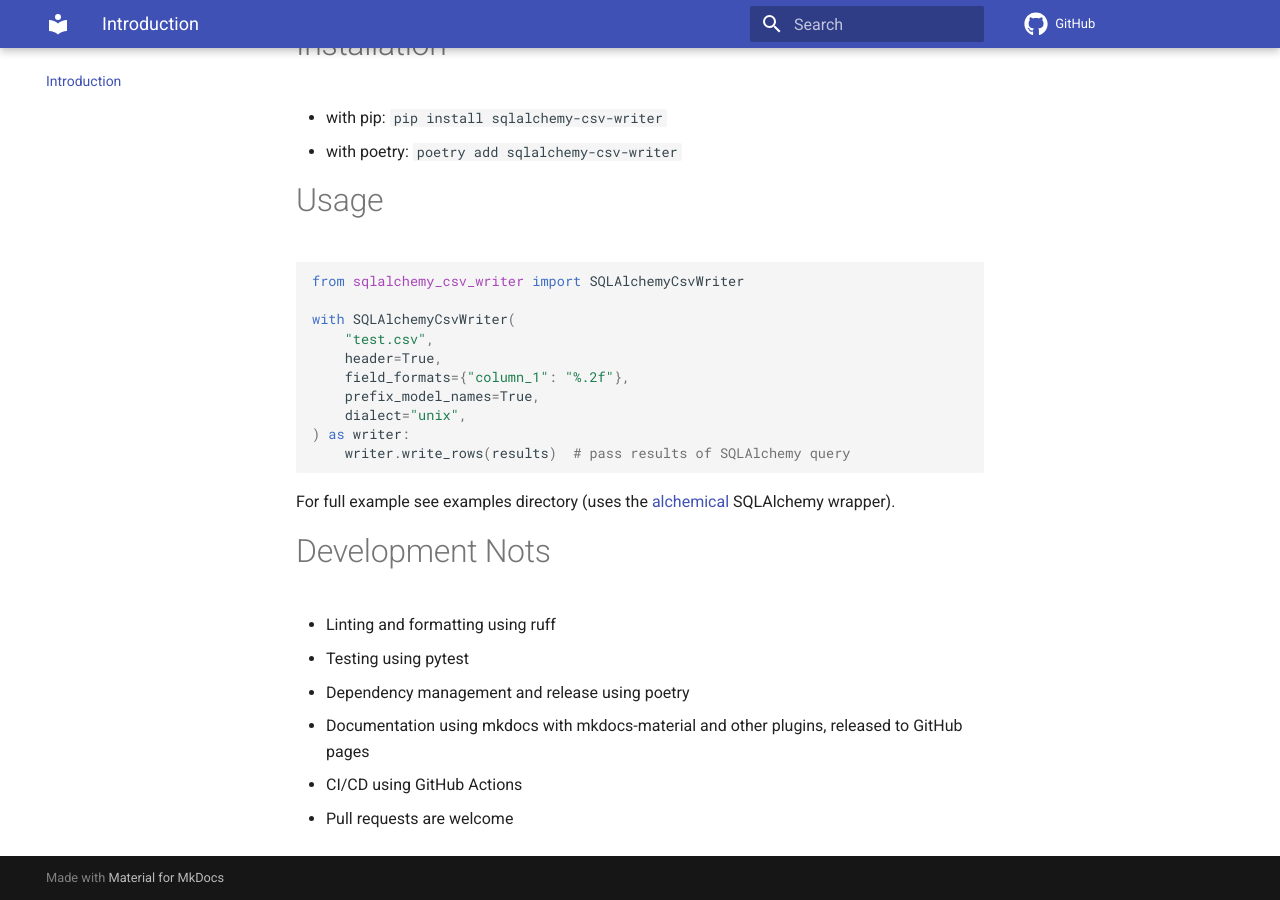
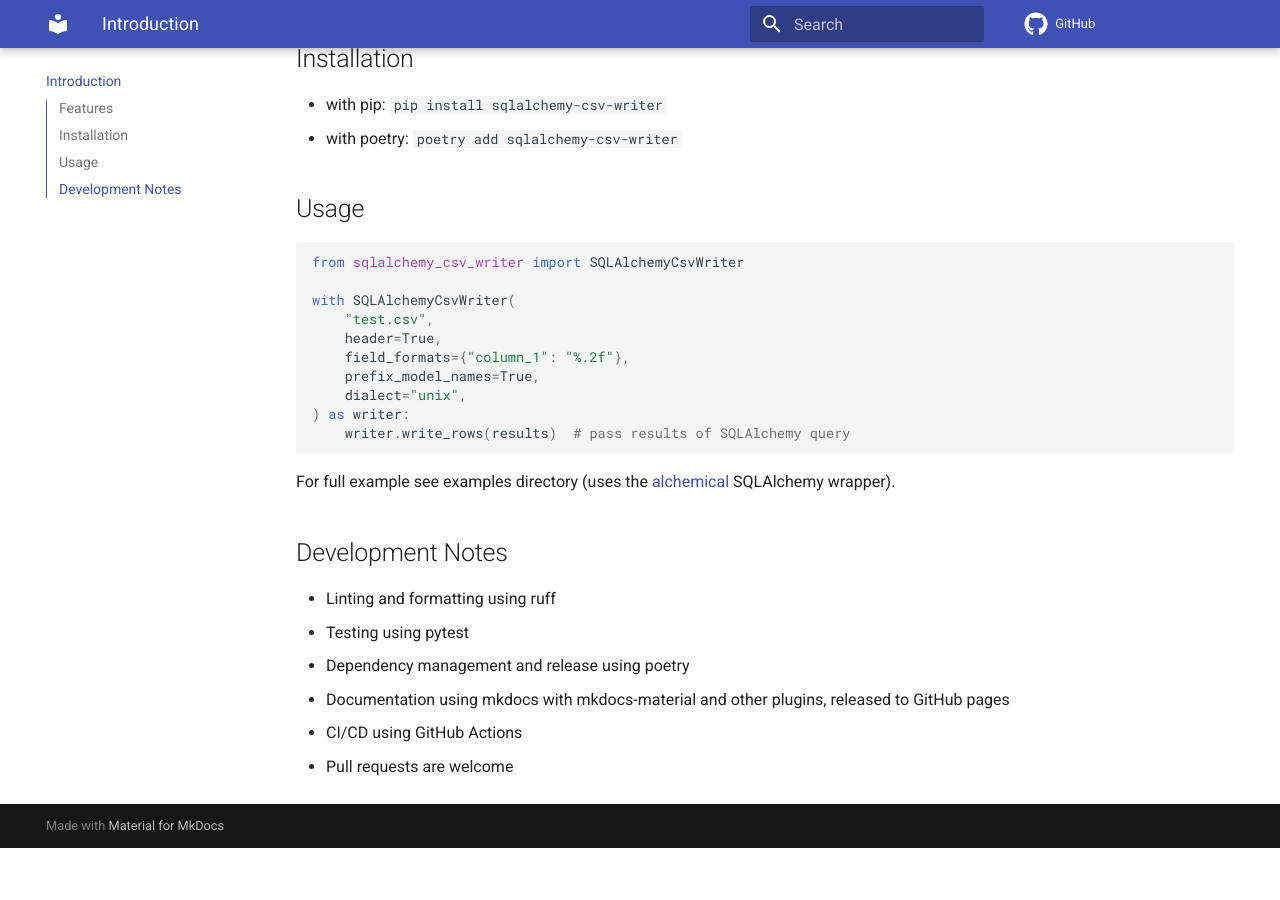
Before and after one commit to raayu83/sqlalchemy-csv-writer, an MkDocs documentation site: the page built from docs/index.md, in a window 1280 px wide and 900 px high, scrolled down 614 px. Built offline with MkDocs 1.6.1 and Material for MkDocs 9.7.7, drawn with Linux system fonts in a browser that asks for light colours; comment, search, counter and statistics services are not loaded; the version menu is left out; after the commit the page ends 1462 px from its top, so only the background shows below that.

Commit message:
fix typos

````diff
--- a/README.md
+++ b/README.md
@@ -11,18 +11,18 @@ SQLAlchemyCsvWriter is a thin wrapper around the python csw.writer function to m
 
 It supports both synchronous as well as asynchronous query results, as well as streaming.
 
-# Features
+## Features
 - Write SQLAlchemy query results to csv file with little boilerplate
 - Optionally write header by auto generation or passing column names
 - Supports same dialect and formatting parameters as [csv.writer](https://docs.python.org/3/library/csv.html#csv.writer)
 - Supports synchronous, asynchronous and asynchronous streaming results
 - Supports any models defined with DeclarativeBase
 
-# Installation
+## Installation
 - with pip: `pip install sqlalchemy-csv-writer`
 - with poetry: `poetry add sqlalchemy-csv-writer`
 
-# Usage
+## Usage
 
 ```python
 from sqlalchemy_csv_writer import SQLAlchemyCsvWriter
@@ -39,7 +39,7 @@ with SQLAlchemyCsvWriter(
 
 For full example see examples directory (uses the [alchemical](https://github.com/miguelgrinberg/alchemical) SQLAlchemy wrapper).
 
-# Development Nots
+## Development Notes
 - Linting and formatting using ruff
 - Testing using pytest
 - Dependency management and release using poetry
--- a/mkdocs.yml
+++ b/mkdocs.yml
@@ -5,6 +5,7 @@ theme:
   name: material
   features:
     - navigation.tabs
+    - toc.integrate
   icon:
     repo: fontawesome/brands/github
 nav:
````
Also changed, not shown: CHANGELOG.md (+6 -0 lines).
